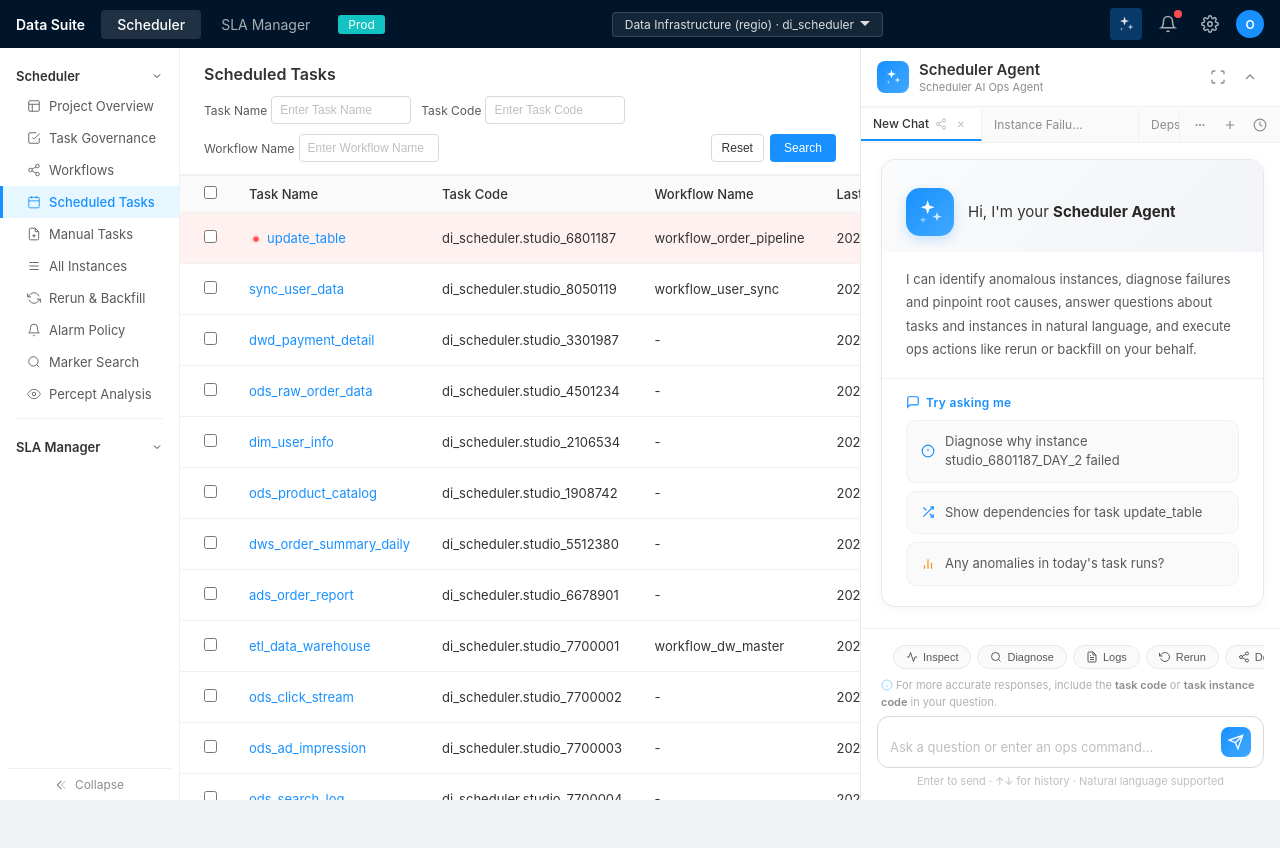
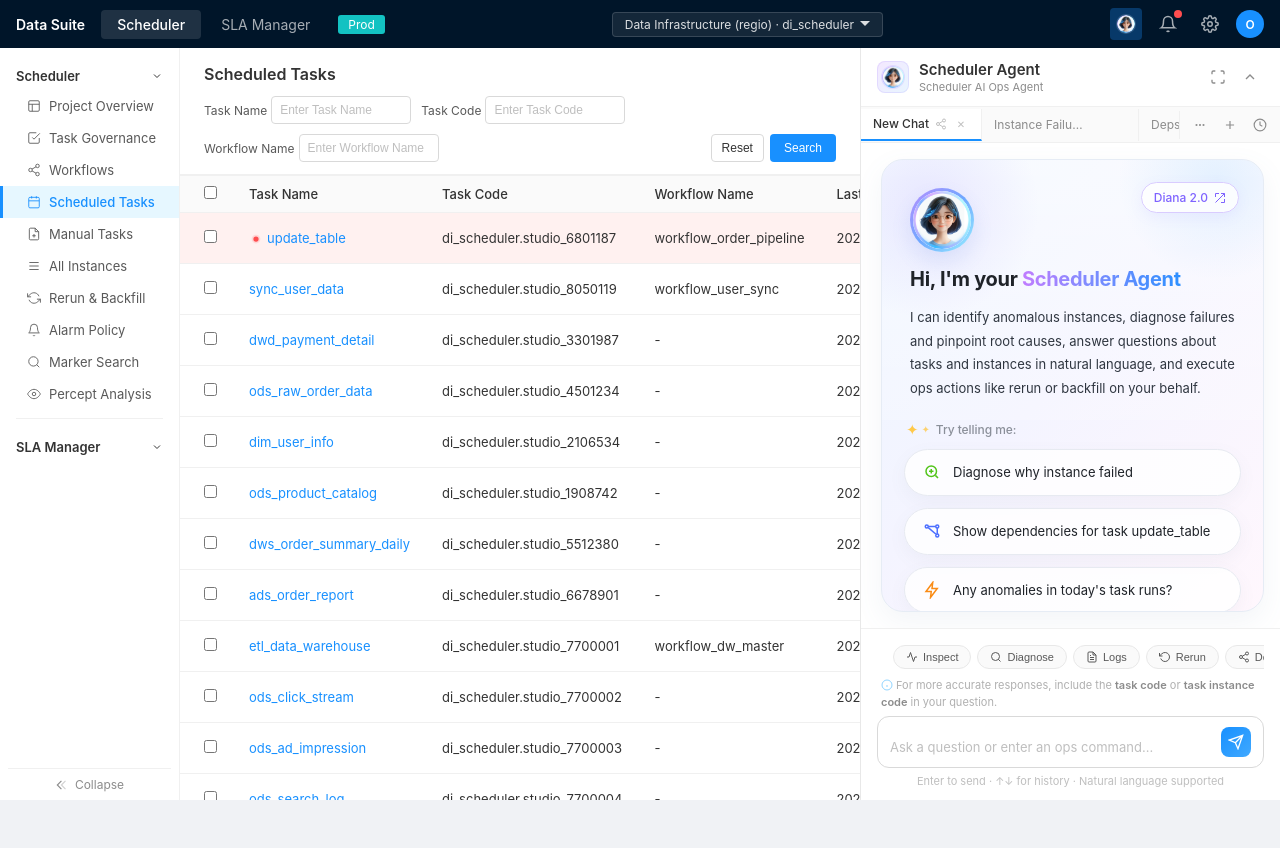
Before and after one commit to fengwencheng-bot/ops-agent-demo, a plain HTML site: page ops-agent-mockup.html in a window 1280 px wide. Drawn offline with Linux system fonts and the light colour scheme.

Commit message:
Refresh agent welcome avatar UI

```diff
--- a/ops-agent-mockup.html
+++ b/ops-agent-mockup.html
@@ -25,7 +25,7 @@
     <div class="tn-env">Data Infrastructure (regio) · di_scheduler <svg width="10" height="6" fill="currentColor"><path d="M0 0l5 5 5-5"/></svg></div>
   </div>
   <div class="tn-right">
-    <div class="tn-icon tn-agent-toggle" id="tnAgentToggle" onclick="toggleAgentPanel()" title="AI Agent"><svg width="18" height="18" viewBox="0 0 24 24" fill="rgba(255,255,255,.85)"><path d="M10 2l1.5 4.5L16 8l-4.5 1.5L10 14l-1.5-4.5L4 8l4.5-1.5z"/><path d="M18 12l1 3 3 1-3 1-1 3-1-3-3-1 3-1z" opacity=".8"/><path d="M6 16l.7 2 2 .7-2 .7-.7 2-.7-2-2-.7 2-.7z" opacity=".5"/></svg></div>
+    <div class="tn-icon tn-agent-toggle" id="tnAgentToggle" onclick="toggleAgentPanel()" title="AI Agent"><img class="tn-agent-avatar" src="welcome-avatar.png" alt="Scheduler Agent avatar"/></div>
     <div class="tn-icon"><svg width="18" height="18" viewBox="0 0 24 24" fill="none" stroke="currentColor" stroke-width="2"><path d="M18 8A6 6 0 006 8c0 7-3 9-3 9h18s-3-2-3-9"/><path d="M13.73 21a2 2 0 01-3.46 0"/></svg><span class="badge"></span></div>
     <div class="tn-icon"><svg width="18" height="18" viewBox="0 0 24 24" fill="none" stroke="currentColor" stroke-width="2"><circle cx="12" cy="12" r="3"/><path d="M19.4 15a1.65 1.65 0 00.33 1.82l.06.06a2 2 0 01-2.83 2.83l-.06-.06a1.65 1.65 0 00-1.82-.33 1.65 1.65 0 00-1 1.51V21a2 2 0 01-4 0v-.09A1.65 1.65 0 009 19.4a1.65 1.65 0 00-1.82.33l-.06.06a2 2 0 01-2.83-2.83l.06-.06A1.65 1.65 0 004.68 15a1.65 1.65 0 00-1.51-1H3a2 2 0 010-4h.09A1.65 1.65 0 004.6 9a1.65 1.65 0 00-.33-1.82l-.06-.06a2 2 0 012.83-2.83l.06.06A1.65 1.65 0 009 4.68a1.65 1.65 0 001-1.51V3a2 2 0 014 0v.09a1.65 1.65 0 001 1.51 1.65 1.65 0 001.82-.33l.06-.06a2 2 0 012.83 2.83l-.06.06A1.65 1.65 0 0019.4 9a1.65 1.65 0 001.51 1H21a2 2 0 010 4h-.09a1.65 1.65 0 00-1.51 1z"/></svg></div>
     <div class="avatar">O</div>
@@ -974,14 +974,14 @@
   <div class="resize-handle" id="resizeHandle"></div>
 
   <div class="ap-mini" onclick="toggleMinimize()">
-    <div class="ap-mini-icon"><svg width="18" height="18" viewBox="0 0 24 24" fill="#fff"><path d="M10 2l1.5 4.5L16 8l-4.5 1.5L10 14l-1.5-4.5L4 8l4.5-1.5z"/><path d="M18 12l1 3 3 1-3 1-1 3-1-3-3-1 3-1z" opacity=".8"/><path d="M6 16l.7 2 2 .7-2 .7-.7 2-.7-2-2-.7 2-.7z" opacity=".5"/></svg></div>
+    <div class="ap-mini-icon"><svg width="18" height="18" viewBox="0 0 24 24" aria-hidden="true"><defs><linearGradient id="agentSparkMini" x1="0%" y1="0%" x2="100%" y2="100%"><stop offset="0%" stop-color="#8C5CFF"/><stop offset="52%" stop-color="#C67DFF"/><stop offset="100%" stop-color="#42B8FF"/></linearGradient></defs><path d="M12 2l2.2 6.3L20.5 10l-6.3 2.2L12 18.5l-2.2-6.3L3.5 10l6.3-1.7z" fill="url(#agentSparkMini)"/><path d="M18.2 13.2l.8 2.4 2.4.8-2.4.8-.8 2.4-.8-2.4-2.4-.8 2.4-.8z" fill="#7FD5FF"/><path d="M6.4 15.2l.55 1.55 1.55.55-1.55.55-.55 1.55-.55-1.55-1.55-.55 1.55-.55z" fill="#F7B6FF"/></svg></div>
     <span class="ap-mini-label">AI Agent</span>
   </div>
 
   <div class="ap-header" id="apHeaderDrag">
     <div class="ap-header-full">
       <div class="ap-h-left">
-        <div class="ap-icon"><svg width="18" height="18" viewBox="0 0 24 24" fill="#fff"><path d="M10 2l1.5 4.5L16 8l-4.5 1.5L10 14l-1.5-4.5L4 8l4.5-1.5z"/><path d="M18 12l1 3 3 1-3 1-1 3-1-3-3-1 3-1z" opacity=".8"/><path d="M6 16l.7 2 2 .7-2 .7-.7 2-.7-2-2-.7 2-.7z" opacity=".5"/></svg></div>
+        <div class="ap-icon"><img class="ap-agent-avatar" src="welcome-avatar.png" alt="Scheduler Agent avatar"/></div>
         <div><div class="ap-title">Scheduler Agent</div><div class="ap-subtitle">Scheduler AI Ops Agent</div></div>
       </div>
       <div class="ap-h-actions">
--- a/ops-agent.css
+++ b/ops-agent.css
@@ -156,13 +156,14 @@ body{font-family:-apple-system,BlinkMacSystemFont,'Segoe UI',Roboto,'PingFang SC
 .agent-panel.minimized .ap-header-full,.agent-panel.minimized .conv-container,.agent-panel.minimized .input-area,.agent-panel.minimized .session-overlay,.agent-panel.minimized .ap-mini,.agent-panel.minimized .ap-header{display:none;}
 .tn-agent-toggle{position:relative;}
 .tn-agent-toggle.active{background:rgba(24,144,255,.3) !important;color:#fff !important;}
+.tn-agent-avatar{display:block;width:18px;height:18px;border-radius:50%;object-fit:cover;box-shadow:0 0 0 1px rgba(255,255,255,.18);}
 
 /* Panel header */
 .ap-header{border-bottom:1px solid #F0F0F0;background:#fff;flex-shrink:0;}
 .ap-header-full{padding:12px 16px;display:flex;align-items:center;justify-content:space-between;}
 .ap-h-left{display:flex;align-items:center;gap:10px;}
-.ap-icon{width:32px;height:32px;border-radius:8px;background:linear-gradient(135deg,#1890FF,#40A9FF);display:flex;align-items:center;justify-content:center;flex-shrink:0;}
-.ap-icon svg{color:#fff;width:18px;height:18px;}
+.ap-icon{width:32px;height:32px;border-radius:8px;background:linear-gradient(135deg,#F4E8FF,#E8F5FF);display:flex;align-items:center;justify-content:center;flex-shrink:0;box-shadow:inset 0 0 0 1px rgba(151,121,255,.16);}
+.ap-agent-avatar{display:block;width:22px;height:22px;border-radius:50%;object-fit:cover;box-shadow:0 0 0 1px rgba(151,121,255,.18);}
 .ap-title{font-size:15px;font-weight:600;color:#333;}
 .ap-subtitle{font-size:11px;color:#8C8C8C;margin-top:1px;}
 .ap-h-actions{display:flex;gap:4px;}
@@ -170,7 +171,7 @@ body{font-family:-apple-system,BlinkMacSystemFont,'Segoe UI',Roboto,'PingFang SC
 
 /* Mini sidebar (when minimized) */
 .ap-mini{display:none;flex-direction:column;align-items:center;padding-top:12px;gap:12px;cursor:pointer;height:100%;}
-.ap-mini-icon{width:36px;height:36px;border-radius:8px;background:linear-gradient(135deg,#1890FF,#40A9FF);display:flex;align-items:center;justify-content:center;cursor:pointer;transition:.2s;}
+.ap-mini-icon{width:36px;height:36px;border-radius:10px;background:linear-gradient(135deg,#F4E8FF,#E8F5FF);display:flex;align-items:center;justify-content:center;cursor:pointer;transition:.2s;box-shadow:inset 0 0 0 1px rgba(151,121,255,.16);}
 .ap-mini-icon:hover{transform:scale(1.08);box-shadow:0 2px 12px rgba(24,144,255,.3);}
 .ap-mini-label{writing-mode:vertical-rl;font-size:12px;color:#8C8C8C;letter-spacing:2px;}
 
@@ -527,17 +528,23 @@ body.shared-mode .follow-up-wrap{display:none !important;}
 .conv-container.kill-dock-open{padding-bottom:328px;}
 
 /* ========== WELCOME CARD ========== */
-.welcome-card{background:#fff;border:1px solid #E8E8E8;border-radius:14px;padding:0;box-shadow:0 2px 12px rgba(0,0,0,.04);overflow:hidden;}
-.wc-hero{padding:28px 24px 16px;background:linear-gradient(135deg,#FAFBFC 0%,#F6F7F9 55%,#F2F4F7 100%);display:flex;align-items:center;gap:14px;}
-.wc-hero-icon{width:48px;height:48px;border-radius:14px;background:linear-gradient(135deg,#1890FF,#40A9FF);display:flex;align-items:center;justify-content:center;flex-shrink:0;box-shadow:0 4px 12px rgba(24,144,255,.22);}
-.wc-hero-text{font-size:15px;color:#333;line-height:1.5;font-weight:400;}
-.wc-hero-text b{font-weight:700;color:#262626;}
-.wc-desc{padding:16px 24px;font-size:13px;color:#595959;line-height:1.8;border-bottom:1px solid #F0F0F0;}
-.wc-try-title{padding:16px 24px 10px;font-size:12px;font-weight:600;color:#1890FF;display:flex;align-items:center;gap:6px;letter-spacing:.3px;}
-.wc-examples{display:flex;flex-direction:column;gap:0;padding:0 24px 20px;}
-.wc-example{display:flex;align-items:center;gap:10px;padding:11px 14px;background:#FAFAFA;border:1px solid #F0F0F0;border-radius:10px;font-size:13px;color:#595959;cursor:pointer;transition:.2s;line-height:1.5;margin-bottom:8px;}
+.welcome-card{background:linear-gradient(135deg,#EDF6FF 0%,#F4F4FF 48%,#FFF7FD 100%);border:1px solid #E6ECF5;border-radius:22px;padding:0;box-shadow:0 10px 28px rgba(104,124,167,.08);overflow:hidden;position:relative;}
+.wc-hero{padding:28px 28px 20px;display:flex;flex-direction:column;align-items:flex-start;gap:14px;position:relative;min-height:250px;}
+.wc-hero::before{content:'';position:absolute;inset:0;background:radial-gradient(circle at 12% 18%,rgba(163,143,255,.18),transparent 28%),radial-gradient(circle at 88% 8%,rgba(116,193,255,.16),transparent 24%),linear-gradient(180deg,rgba(255,255,255,.52),rgba(255,255,255,.18));pointer-events:none;}
+.wc-badge{position:absolute;right:24px;top:22px;display:inline-flex;align-items:center;gap:6px;padding:7px 12px;border-radius:999px;background:rgba(255,255,255,.82);border:1px solid #D9CCFF;color:#7E63FF;font-size:12px;font-weight:500;backdrop-filter:blur(8px);box-shadow:0 4px 14px rgba(151,121,255,.08);}
+.wc-avatar{position:relative;width:64px;height:64px;border-radius:50%;padding:3px;background:linear-gradient(135deg,#B88EFF,#6EA8FF,#99F0FF);box-shadow:0 10px 20px rgba(98,134,221,.14);z-index:1;}
+.wc-avatar img{display:block;width:100%;height:100%;border-radius:50%;background:#fff;object-fit:cover;}
+.wc-headline{position:relative;z-index:1;font-size:20px;line-height:1.32;font-weight:650;color:#1F2329;letter-spacing:-.015em;}
+.wc-headline span{background:linear-gradient(90deg,#C17CFF 0%,#7F8CFF 42%,#2D90FF 100%);-webkit-background-clip:text;background-clip:text;color:transparent;}
+.wc-desc{position:relative;z-index:1;max-width:560px;font-size:13px;color:#2F3640;line-height:1.8;font-weight:400;}
+.wc-body{padding:0 18px 20px;}
+.wc-try-title{padding:2px 6px 12px;font-size:12px;font-weight:500;color:#8A8F99;display:flex;align-items:center;gap:6px;letter-spacing:-.005em;}
+.wc-spark{color:#FFC94A;font-size:15px;line-height:1;}
+.wc-spark-sm{font-size:10px;margin-left:-3px;opacity:.78;}
+.wc-examples{display:flex;flex-direction:column;gap:12px;padding:0 4px 8px;}
+.wc-example{display:flex;align-items:center;gap:12px;padding:13px 18px;background:rgba(255,255,255,.86);border:1px solid #E7EAF1;border-radius:999px;font-size:13px;color:#1F2329;cursor:pointer;transition:.2s;line-height:1.45;box-shadow:0 6px 18px rgba(100,115,140,.06);}
 .wc-example:last-child{margin-bottom:0;}
-.wc-example:hover{background:#F5F7FA;border-color:#D0D5DD;color:#262626;box-shadow:0 2px 8px rgba(0,0,0,.06);transform:translateY(-1px);}
+.wc-example:hover{background:#fff;border-color:#D7DEEA;color:#111827;box-shadow:0 10px 20px rgba(100,115,140,.1);transform:translateY(-1px);}
 .wc-example:active{transform:translateY(0);}
 .wc-example span{flex:1;}
 .wc-divider{height:1px;background:linear-gradient(90deg,transparent,rgba(0,0,0,.06),transparent);margin:14px 0;}
@@ -548,6 +555,15 @@ body.shared-mode .follow-up-wrap{display:none !important;}
 .wc-subtitle{font-size:12px;color:#8C8C8C;margin-bottom:16px;line-height:1.5;}
 .wc-title{font-size:16px;font-weight:700;color:#262626;margin-bottom:4px;display:flex;align-items:center;gap:10px;}
 .wc-examples-title{font-size:12px;font-weight:600;color:#8C8C8C;margin-bottom:8px;letter-spacing:.3px;}
+
+@media (max-width: 520px){
+  .wc-hero{padding:22px 20px 18px;min-height:auto;}
+  .wc-badge{position:static;order:3;margin-top:4px;}
+  .wc-avatar{width:60px;height:60px;}
+  .wc-headline{font-size:18px;}
+  .wc-desc{font-size:13px;line-height:1.75;}
+  .wc-example{padding:12px 16px;font-size:13px;}
+}
 
 /* ========== CAPABILITY CARD ========== */
 .cap-card{border:1px solid #E8EAED;border-radius:12px;overflow:hidden;background:#fff;box-shadow:0 2px 10px rgba(0,0,0,.05);}
```
Also changed, not shown: ops-agent.js, welcome-avatar.png (added).
